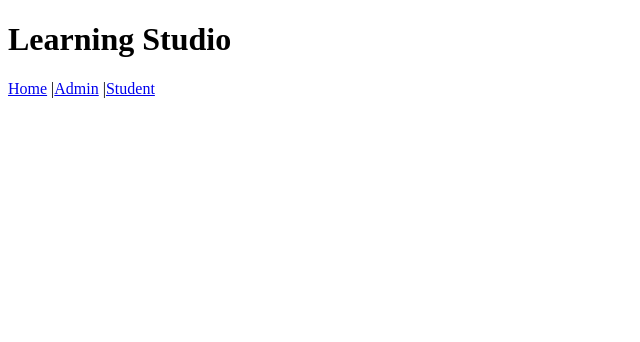
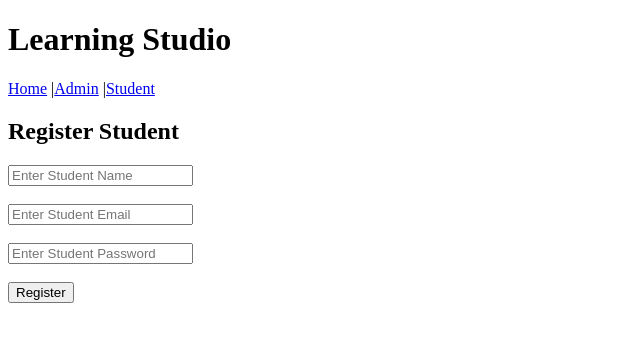
Before and after one commit to rabiya-basri/learning-studio, a React (Create React App) app: page /studentregister in a window 1280 px wide. Shown: the top 342 px of the page, without its empty margins (0-640 px from the left). Built offline with nearby package versions, Linux system fonts and the light colour scheme.

Commit message:
student registrationform setup

```diff
--- a/src/components/NavBar.js
+++ b/src/components/NavBar.js
@@ -11,7 +11,7 @@ const NavBar = (props) => {
             {isLoggedIn ? (
                 <>
                     <Link to='/admin/account'>Account</Link> |
-                    <Link>Student</Link> |
+                    <Link to='/studentregister'>Student</Link> |
                     <Link>courses</Link> |
                     <Link onClick={(e) => {
                      e.preventDefault()
--- a/src/components/Routing.js
+++ b/src/components/Routing.js
@@ -4,6 +4,7 @@ import Home from './Home'
 import RegisterForm from './Admin/RegisterForm'
 import LoginForm from './Admin/LoginForm'
 import Account from './Admin/Account'
+import Register from './Student/Register'
 
 const Routing = (props) => {
     const {handelAuth}=props
@@ -20,7 +21,8 @@ const Routing = (props) => {
                         />
                     )
                 }}
-                />
+            />
+            <Route path='/studentregister' component={Register} exact={ true}/>
             <Route path='/student/login' component={LoginForm} exact={ true}/>
             <Route path='/admin/account' component={Account} exact={ true}/>
         </div>
--- /dev/null
+++ b/src/components/Student/Register.js
@@ -0,0 +1,69 @@
+import React,{useState} from 'react'
+import validator from 'validator'
+
+const Register = (props) => {
+    const [name, setName] = useState('')
+    const [email, setEmail] = useState('')
+    const [password, setPassword] = useState('')
+    const [formErrors, setFormErrors] = useState({})
+    const errors = {}
+
+    const handelInput = (e) => {
+        const attr = e.target.name
+        if (attr === 'name') {
+            setName(e.target.value)
+        } else if (attr === 'email') {
+            setEmail(e.target.value)
+        } else if (attr === 'password') {
+            setPassword(e.target.value)
+        }
+    }
+
+    const runValidation = () => {
+        //username
+        if (name.trim().length === 0) {
+            errors.name='username cannot be blank'
+        }
+        //email
+        if (email.trim().length === 0) {
+            errors.email='email cannot be blank'
+        } else if (!validator.isEmail(email)) {
+            errors.email='Invalid email'
+        }
+        //password
+        if (password.trim().length < 8) {
+            errors.password='password cannot be lessthan 8 characters'
+        }
+    }
+
+    const handelSubmit = (e) => {
+        e.preventDefault()
+        runValidation()
+        if (Object.keys(errors).length === 0) {
+            setFormErrors({})
+            const formData = {
+                name,
+                email,
+                password
+            }
+            console.log(formData)
+        } else {
+            setFormErrors(errors)
+        }
+    }
+    return (
+        <div>
+            <h2>Register Student</h2>
+            <form onSubmit={ handelSubmit}>
+                <input type='text' value={name} onChange={handelInput} placeholder='Enter Student Name' /><br />
+                {formErrors.name && <span>{ formErrors.name}</span>}<br/>
+                <input type='text' value={email} onChange={handelInput} placeholder='Enter Student Email' /><br />
+                {formErrors.email && <span>{ formErrors.email}</span>}<br/>
+                <input type='password' value={ password} onChange={ handelInput} placeholder='Enter Student Password'/><br/>
+                {formErrors.password && <span>{ formErrors.password}</span>}<br/>
+                <input type='submit' value='Register' />
+            </form>
+        </div>
+    )
+}
+export default Register
```
